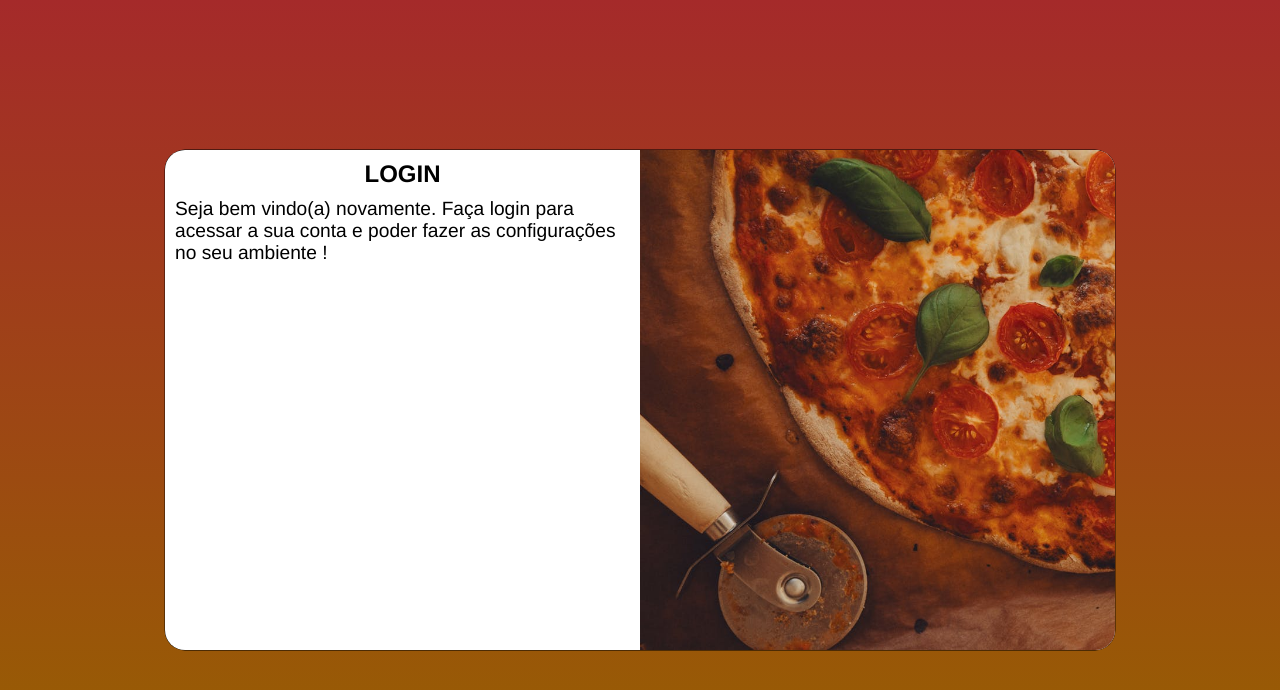
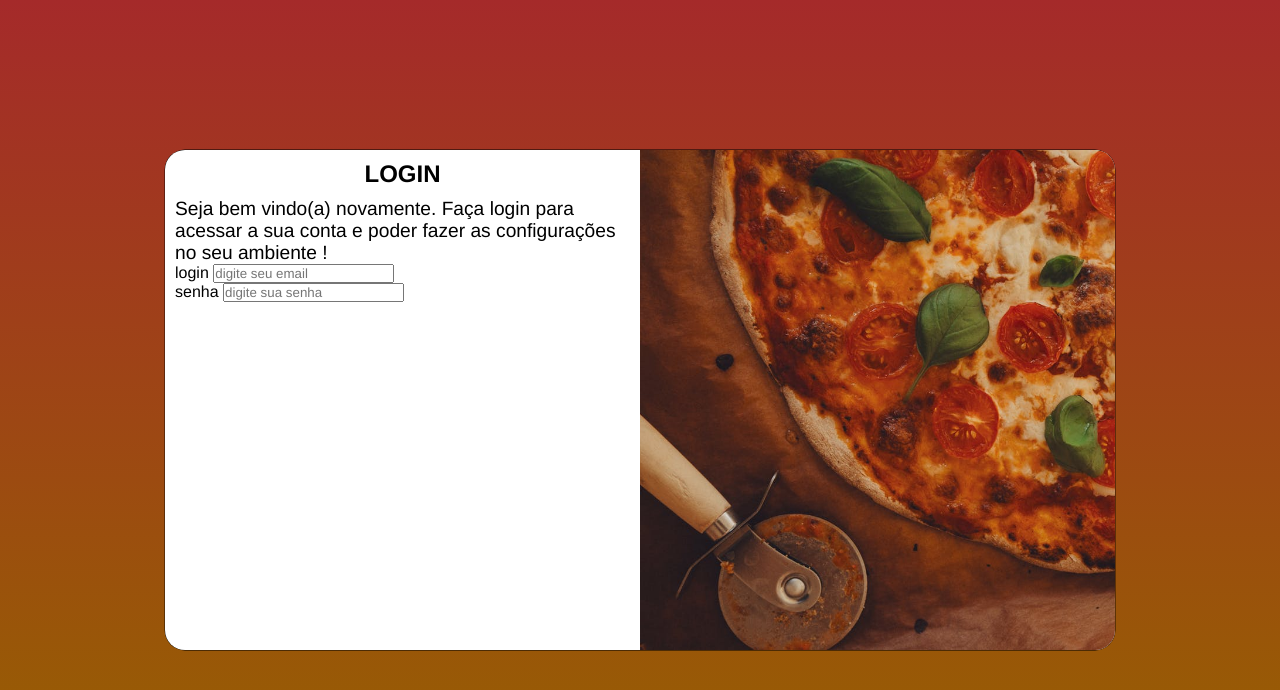
Before and after one commit to henriquelacerda313/projeto-login-1, a plain HTML site: page index.html in a window 1280 px wide. Drawn offline with Linux system fonts and the light colour scheme; files whose address does not match are found by name.

Commit message:
atualizando formulario

```diff
--- a/estilos/media-query.css
+++ b/estilos/media-query.css
@@ -44,6 +44,12 @@ div#formulario > p {
         width: 50%;
     }
 
+    {
+        div#formulario > h1 {
+
+        }
+    }
+
 
 
 }
--- a/index.html
+++ b/index.html
@@ -22,6 +22,16 @@
             </p>
 
             <form action="login.php" method="post"></form>
+
+            <div class="campo">
+                <label for="ilogin">login</label>
+                <input type="email" name="login" id="ilogin" placeholder="digite seu email">
+            </div>
+
+            <div class="senha">
+                <label for="isenha">senha</label>
+                <input type="password" name="senha" id="isenha" placeholder="digite sua senha">
+            </div>
         </div>
     </section>
 </main>
```
